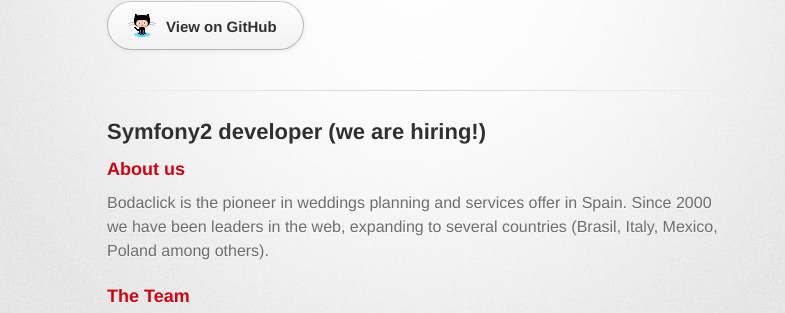
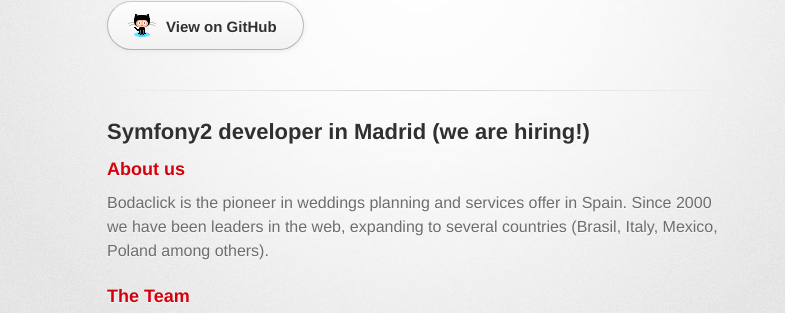
Before and after one commit to Bodaclick/bodaclick.github.com, a Jekyll site: the page built from _posts/2013-05-16-Symfony2-developer.html, in a window 1280 px wide. Shown: the part 156-469 px from the top of the page, without its empty margins (223-1008 px from the left). Built offline with Jekyll 4.4.1, drawn with Linux system fonts in a browser that asks for light colours; some web fonts are replaced; Markdown is read by kramdown in place of the engine named in the settings.

Commit message:
Update 2013-05-16-Symfony2-developer.html

```diff
--- a/_posts/2013-05-16-Symfony2-developer.html
+++ b/_posts/2013-05-16-Symfony2-developer.html
@@ -1,8 +1,8 @@
 ---
 layout: default
-title: Symfony2 developer
+title: Symfony2 developer in Madrid
 ---
-<h2>Symfony2 developer (we are hiring!)</h2>
+<h2>Symfony2 developer in Madrid (we are hiring!)</h2>
 
 <h3>About us</h3>
 <p>Bodaclick is the pioneer in weddings planning and services offer in Spain.
```
